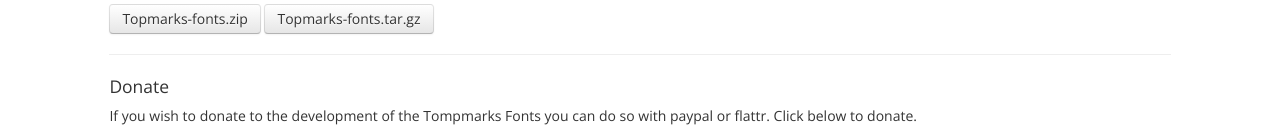
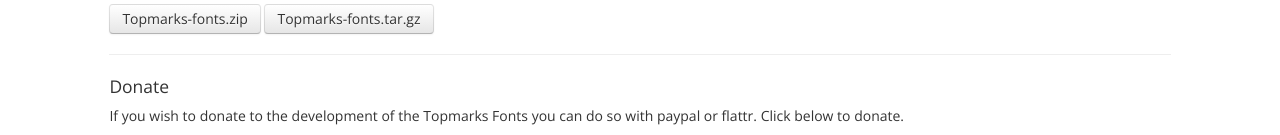
Before and after one commit to vernnobile/topmarks, a Jekyll site: the page built from index.html, in a window 1280 px wide. Shown: the part 1001-1136 px from the top of the page. Built offline with Jekyll 4.4.1, drawn with Linux system fonts in a browser that asks for light colours; some web fonts are replaced.

Commit message:
Update donate.html

```diff
--- a/_includes/donate.html
+++ b/_includes/donate.html
@@ -1,10 +1,9 @@
 <div>
 <h4>Donate</h4>
-<p>If you wish to donate to the development of the Tompmarks Fonts you can do so with paypal or flattr. Click below to donate.
+<p>If you wish to donate to the development of the Topmarks Fonts you can do so with paypal or flattr. Click below to donate.
 </p>
 <div><a href="http://flattr.com/thing/1209725/topmarksfont" target="_blank">
-<img src="http://api.flattr.com/button/flattr-badge-large.png" alt="Flattr this" title="Flattr this" border="0" /></a></div>
-<div>
+<img src="http://api.flattr.com/button/flattr-badge-large.png" alt="Flattr this" title="Flattr this" border="0" /></a>
 <form action="https://www.paypal.com/cgi-bin/webscr" method="post" target="_top">
 <input type="hidden" name="cmd" value="_s-xclick">
 <input type="hidden" name="hosted_button_id" value="Z5AYXV5VPHUN4">
```
